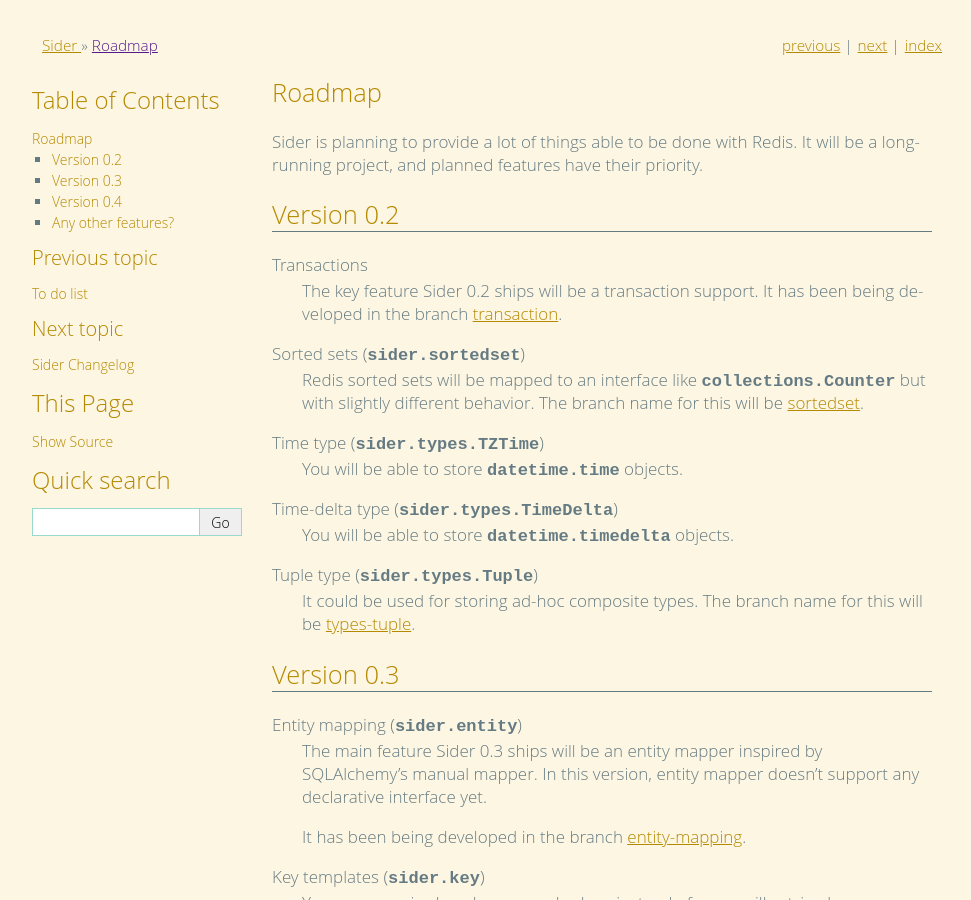
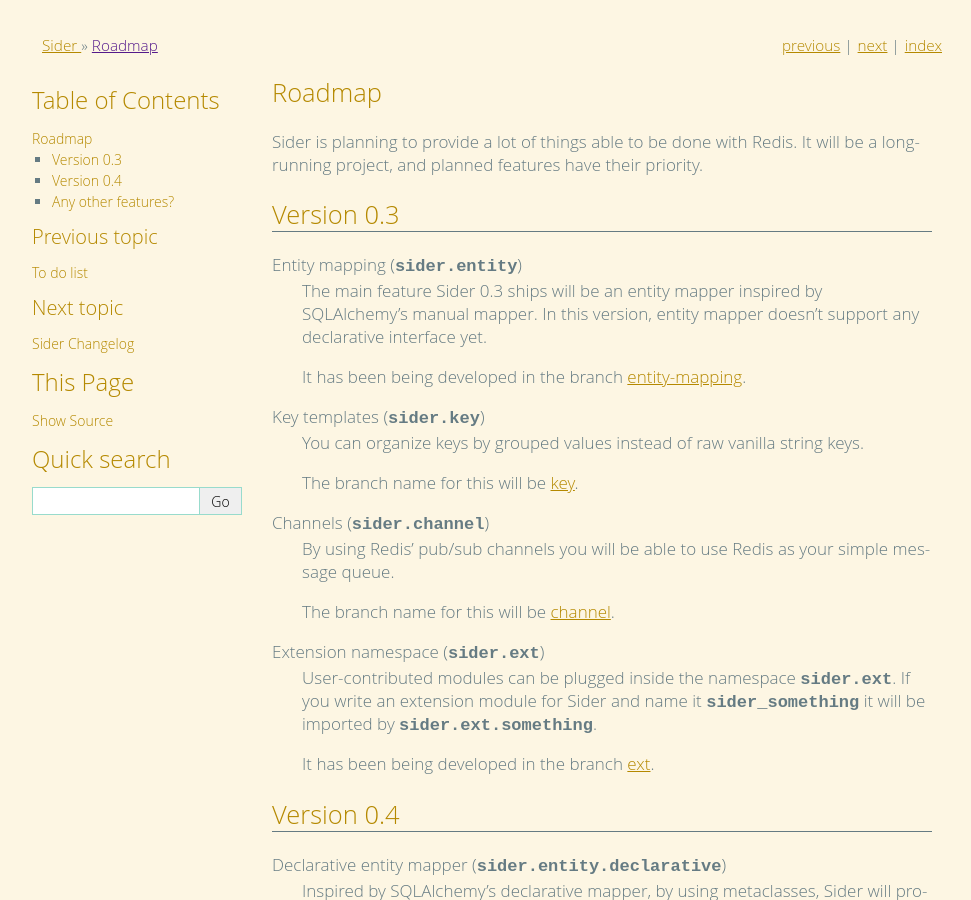
Before and after one commit to dahlia/sider, a Sphinx documentation site: the page built from docs/roadmap.rst, in a window 1280 px wide and 900 px high. Shown: the whole window, without its empty margins (148-1119 px from the left). Built offline with Sphinx 7.4.7, drawn with Linux system fonts in a browser that asks for light colours; the version number could not be read and is left out.

Commit message:
Removed 0.2 roadmap

```diff
--- a/docs/changes.rst
+++ b/docs/changes.rst
@@ -3,6 +3,8 @@
 
 Version 0.2.0
 -------------
+
+To be released.
 
 - Added :mod:`sider.transaction` module.
 - Added :mod:`sider.sortedset` module.
--- a/docs/roadmap.rst
+++ b/docs/roadmap.rst
@@ -4,29 +4,6 @@
 Sider is planning to provide a lot of things able to be done with Redis.
 It will be a long-running project, and planned features have their
 priority.
-
-
-Version 0.2
------------
-
-Transactions
-   The key feature Sider 0.2 ships will be a transaction support.
-   It has been being developed in the branch :branch:`transaction`.
-
-Sorted sets (:class:`sider.sortedset`)
-   Redis sorted sets will be mapped to an interface like
-   :class:`collections.Counter` but with slightly different behavior.
-   The branch name for this will be :branch:`sortedset`.
-
-Time type (:class:`sider.types.TZTime`)
-   You will be able to store :class:`datetime.time` objects.
-
-Time-delta type (:class:`sider.types.TimeDelta`)
-   You will be able to store :class:`datetime.timedelta` objects.
-
-Tuple type (:class:`sider.types.Tuple`)
-   It could be used for storing ad-hoc composite types.
-   The branch name for this will be :branch:`types-tuple`.
 
 
 Version 0.3
```
